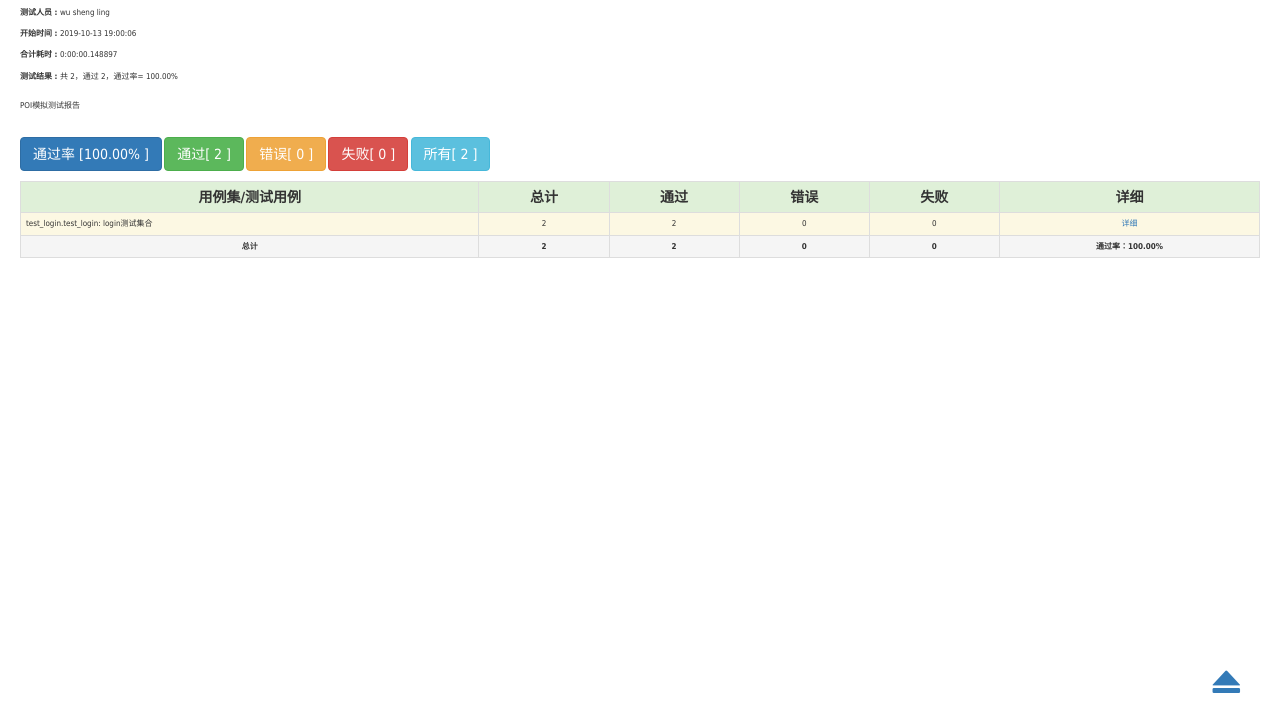
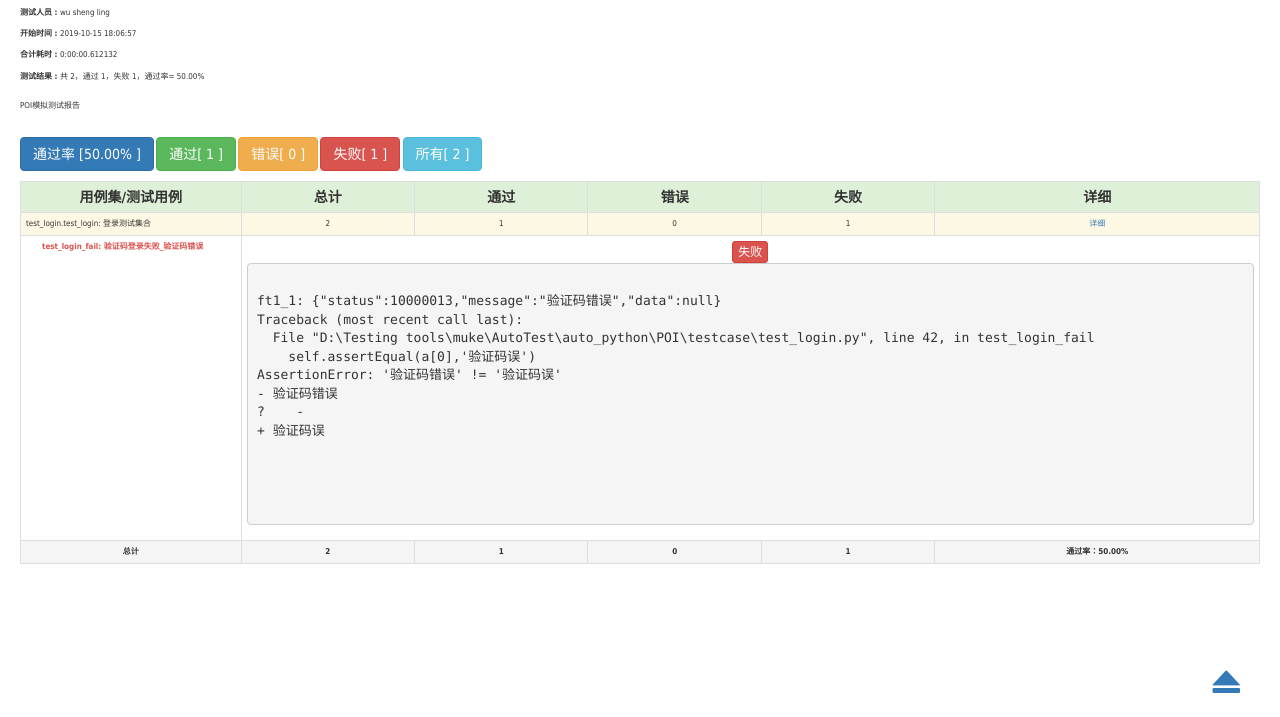
Before and after one commit to wushengling/AutoTest, a plain HTML site: page auto_python/POI/report/result.html in a window 1280 px wide. Shown: the part 83-800 px from the top of the page. Drawn offline with nearby package versions, Linux system fonts and the light colour scheme.

Commit message:
更新代码

```diff
--- a/auto_python/POI/report/result.html
+++ b/auto_python/POI/report/result.html
@@ -125,9 +125,9 @@ function html_escape(s) {
 <div class='heading'>
 <h1 style="font-family: Microsoft YaHei">接口测试报告</h1>
 <p class='attribute'><strong>测试人员 : </strong> wu sheng ling</p>
-<p class='attribute'><strong>开始时间 : </strong> 2019-10-13 19:00:06</p>
-<p class='attribute'><strong>合计耗时 : </strong> 0:00:00.148897</p>
-<p class='attribute'><strong>测试结果 : </strong> 共 2，通过 2，通过率= 100.00%</p>
+<p class='attribute'><strong>开始时间 : </strong> 2019-10-15 18:06:57</p>
+<p class='attribute'><strong>合计耗时 : </strong> 0:00:00.612132</p>
+<p class='attribute'><strong>测试结果 : </strong> 共 2，通过 1，失败 1，通过率= 50.00%</p>
 
 <p class='description'>POI模拟测试报告</p>
 </div>
@@ -135,10 +135,10 @@ function html_escape(s) {
 
 
     <p id='show_detail_line'>
-    <a class="btn btn-primary" href='javascript:showCase(0)'>通过率 [100.00% ]</a>
-    <a class="btn btn-success" href='javascript:showCase(2)'>通过[ 2 ]</a>
+    <a class="btn btn-primary" href='javascript:showCase(0)'>通过率 [50.00% ]</a>
+    <a class="btn btn-success" href='javascript:showCase(2)'>通过[ 1 ]</a>
     <a class="btn btn-warning" href='javascript:showCase(3)'>错误[ 0 ]</a>
-    <a class="btn btn-danger" href='javascript:showCase(1)'>失败[ 0 ]</a>
+    <a class="btn btn-danger" href='javascript:showCase(1)'>失败[ 1 ]</a>
     <a class="btn btn-info" href='javascript:showCase(4)'>所有[ 2 ]</a>
     </p>
 <table id='result_table' class="table table-condensed table-bordered table-hover">
@@ -159,28 +159,36 @@ function html_escape(s) {
     <td>详细</td>
 </tr>
 
-<tr class='passClass warning'>
-    <td>test_login.test_login: login测试集合</td>
+<tr class='failClass warning'>
+    <td>test_login.test_login: 登录测试集合</td>
     <td class="text-center">2</td>
-    <td class="text-center">2</td>
+    <td class="text-center">1</td>
     <td class="text-center">0</td>
-    <td class="text-center">0</td>
+    <td class="text-center">1</td>
     <td class="text-center"><a href="javascript:showClassDetail('c1',2)" class="detail" id='c1'>详细</a></td>
 </tr>
 
-<tr id='pt1_1' class='hiddenRow'>
-    <td class='passCase'><div class='testcase'>test_login_fail: 验证码登录失败_验证码错误</div></td>
+<tr id='ft1_1' class='none'>
+    <td class='failCase'><div class='testcase'>test_login_fail: 验证码登录失败_验证码错误</div></td>
     <td colspan='5' align='center'>
     <!--默认收起错误信息 -Findyou
-    <button id='btn_pt1_1' type="button"  class="btn btn-danger btn-xs collapsed" data-toggle="collapse" data-target='#div_pt1_1'>通过</button>
-    <div id='div_pt1_1' class="collapse">  -->
+    <button id='btn_ft1_1' type="button"  class="btn btn-danger btn-xs collapsed" data-toggle="collapse" data-target='#div_ft1_1'>失败</button>
+    <div id='div_ft1_1' class="collapse">  -->
 
     <!-- 默认展开错误信息 -Findyou -->
-    <button id='btn_pt1_1' type="button"  class="btn btn-danger btn-xs" data-toggle="collapse" data-target='#div_pt1_1'>通过</button>
-    <div id='div_pt1_1' class="collapse in" style='text-align: left; color:red;cursor:pointer'>
+    <button id='btn_ft1_1' type="button"  class="btn btn-danger btn-xs" data-toggle="collapse" data-target='#div_ft1_1'>失败</button>
+    <div id='div_ft1_1' class="collapse in" style='text-align: left; color:red;cursor:pointer'>
     <pre>
 
-pt1_1: {"status":10000013,"message":"验证码错误","data":null}
+ft1_1: {"status":10000013,"message":"验证码错误","data":null}
+Traceback (most recent call last):
+  File "D:\Testing tools\muke\AutoTest\auto_python\POI\testcase\test_login.py", line 42, in test_login_fail
+    self.assertEqual(a[0],'验证码误')
+AssertionError: '验证码错误' != '验证码误'
+- 验证码错误
+?    -
++ 验证码误
+
 
 
     </pre>
@@ -200,7 +208,7 @@ pt1_1: {"status":10000013,"message":"验证码错误","data":null}
     <div id='div_pt1_2' class="collapse in" style='text-align: left; color:red;cursor:pointer'>
     <pre>
 
-pt1_2: {"status":200,"message":"","data":{"userId":2000587,"role":0,"certification":false,"talent":false,"phone":"12000000001","nickname":"哈哈哈281","avatar":null,"gender":0,"address":"湖北省 武汉市","briefInfo":null,"identityTag":"&amp;","focusNumber":1,"fansNumber":1,"praiseNumber":25,"visitNum":1,"token":"e290583acfe24766a74ee919ced1b7b4","qqName":null,"wxName":null,"wbName":null,"firstLogin":false,"coins":0,"vote":false,"userRewardSettingInfoVo":{"contentRewardStatus":0,"closeDayNum":null,"endTime":null,"weekReportPushStatus":0},"battleEmptyNum":null}}
+pt1_2: {"status":200,"message":"","data":{"userId":2000587,"role":0,"certification":false,"talent":false,"phone":"12000000001","nickname":"哈哈哈281","avatar":null,"gender":0,"address":"湖北省 武汉市","briefInfo":null,"identityTag":"&amp;","focusNumber":1,"fansNumber":1,"praiseNumber":25,"visitNum":1,"token":"999fc81e37fa487ba65ec4226c948cea","qqName":null,"wxName":null,"wbName":null,"firstLogin":false,"coins":0,"vote":false,"userRewardSettingInfoVo":{"contentRewardStatus":0,"closeDayNum":null,"endTime":null,"weekReportPushStatus":0},"battleEmptyNum":null}}
 
 
     </pre>
@@ -211,10 +219,10 @@ pt1_2: {"status":200,"message":"","data":{"userId":2000587,"role":0,"certificati
 <tr id='total_row' class="text-center active">
     <td>总计</td>
     <td>2</td>
-    <td>2</td>
+    <td>1</td>
     <td>0</td>
-    <td>0</td>
-    <td>通过率：100.00%</td>
+    <td>1</td>
+    <td>通过率：50.00%</td>
 </tr>
 </table>
 
```
Also changed, not shown: 1 other file.
